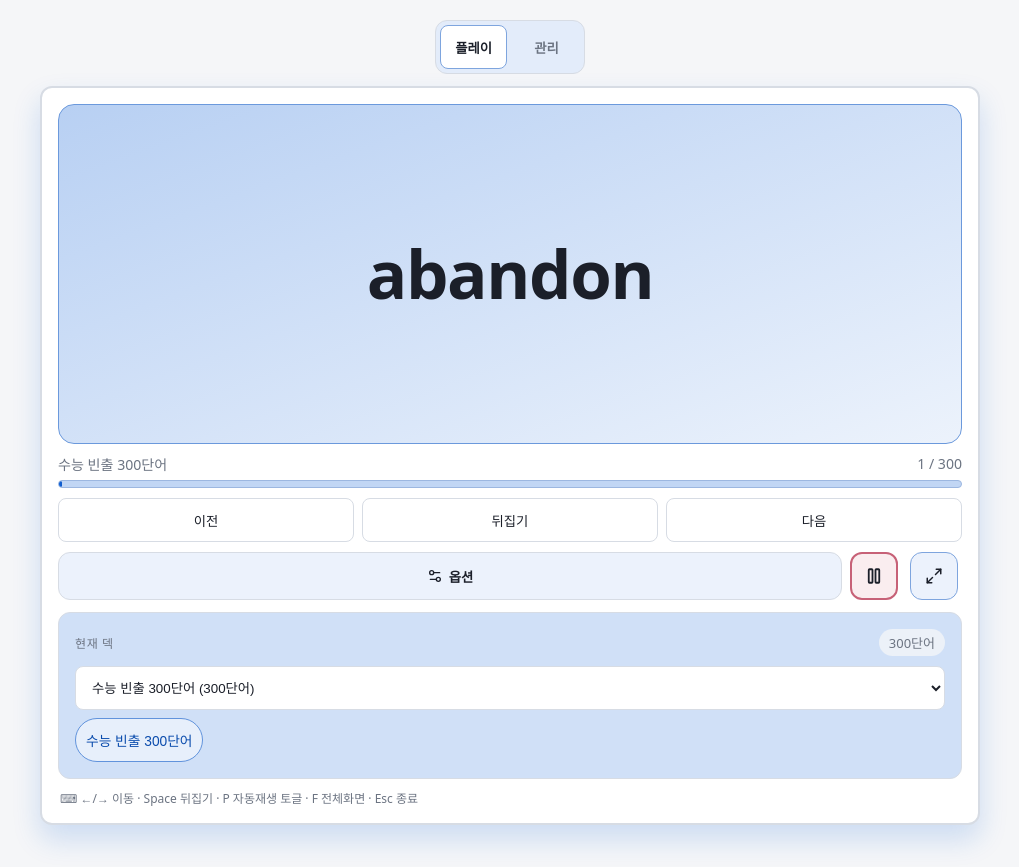
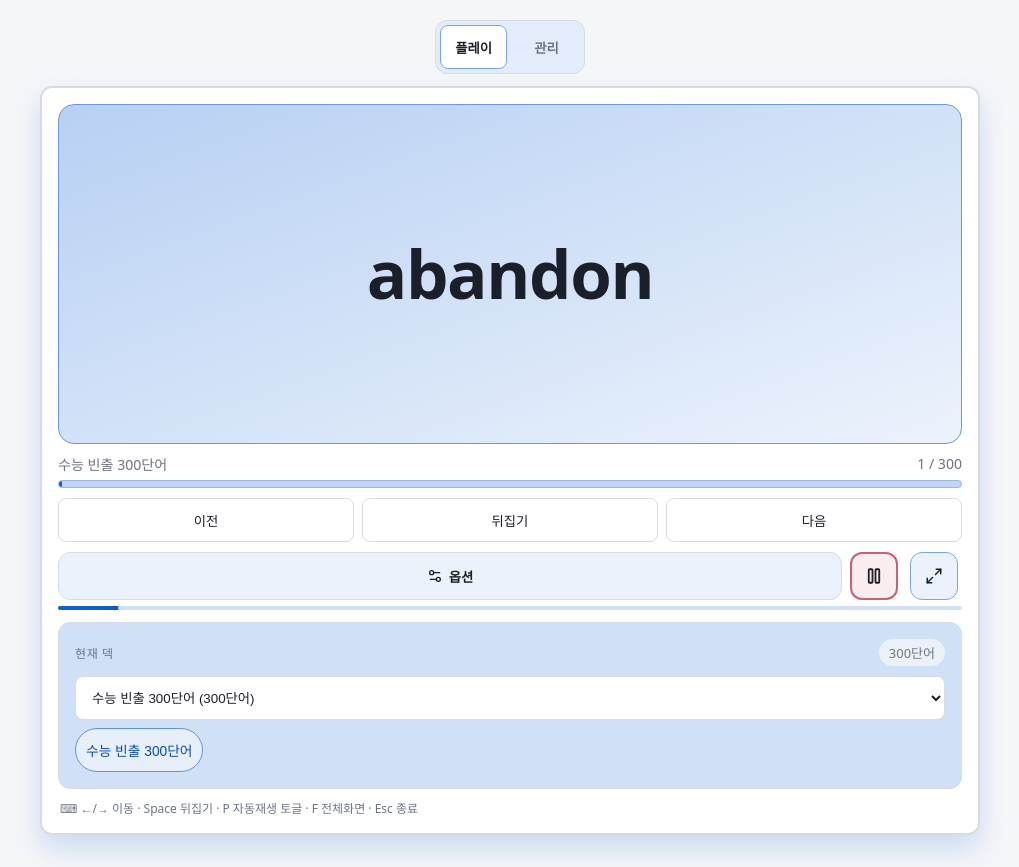
Before and after one commit to itjustcloud/flashcards, a React (Vite) app: page / in a window 1280 px wide. Both pictures are taken after a click on the button 1004 px from the left and 576 px from the top of the page. Shown: the whole page, without its empty margins (130-1149 px from the left). Built offline with nearby package versions, Linux system fonts and the light colour scheme.

Commit message:
feat: add autoplay countdown gauge

```diff
--- a/src/App.tsx
+++ b/src/App.tsx
@@ -48,9 +48,11 @@ export default function App() {
   const [isFullscreen, setIsFullscreen] = useState(false);
   const [isFocusMode, setIsFocusMode] = useState(false);
   const [isOptionsSheetOpen, setIsOptionsSheetOpen] = useState(false);
+  const [autoplayRemainRatio, setAutoplayRemainRatio] = useState(1);
   const slideRef = useRef<HTMLDivElement | null>(null);
   const frontInputRef = useRef<HTMLInputElement | null>(null);
   const backInputRef = useRef<HTMLInputElement | null>(null);
+  const autoplayCycleStartRef = useRef<number | null>(null);
 
   useEffect(() => {
     saveAppState(state);
@@ -111,13 +113,38 @@ export default function App() {
   }, [queue.length]);
 
   useEffect(() => {
-    if (!autoplay || queue.length === 0) return;
+    if (!autoplay || queue.length === 0) {
+      setAutoplayRemainRatio(1);
+      autoplayCycleStartRef.current = null;
+      return;
+    }
+
+    autoplayCycleStartRef.current = Date.now();
+    setAutoplayRemainRatio(1);
+
     const id = window.setInterval(() => {
       setQueueIndex((current) => nextIndex(current, queue.length));
       setShowAnswer(false);
     }, autoplayIntervalSec * 1000);
     return () => window.clearInterval(id);
   }, [autoplay, autoplayIntervalSec, queue.length]);
+
+  useEffect(() => {
+    if (!autoplay || queue.length === 0) return;
+
+    autoplayCycleStartRef.current = Date.now();
+    setAutoplayRemainRatio(1);
+
+    const tick = window.setInterval(() => {
+      const startedAt = autoplayCycleStartRef.current;
+      if (!startedAt) return;
+      const elapsed = Date.now() - startedAt;
+      const remain = Math.max(0, 1 - elapsed / (autoplayIntervalSec * 1000));
+      setAutoplayRemainRatio(remain);
+    }, 50);
+
+    return () => window.clearInterval(tick);
+  }, [autoplay, autoplayIntervalSec, queue.length, queueIndex]);
 
   const updateDecks = (updater: (decks: Deck[]) => Deck[], selectedDeckId?: string | null) => {
     setState((current) => {
@@ -483,6 +510,12 @@ export default function App() {
             </button>
           </div>
 
+          {autoplay && queue.length > 0 && (
+            <div className="autoplay-timer" aria-label="자동재생 남은 시간">
+              <span className="autoplay-timer-fill" style={{ transform: `scaleX(${autoplayRemainRatio})` }} />
+            </div>
+          )}
+
           <section className="deck-selector panel" aria-label="플레이 덱 선택">
             <div className="deck-selector-head">
               <p className="deck-selector-title">현재 덱</p>
--- a/src/styles.css
+++ b/src/styles.css
@@ -368,6 +368,23 @@ button:active:not(:disabled) {
   background: color-mix(in srgb, var(--danger) 8%, var(--surface));
 }
 
+.autoplay-timer {
+  margin-top: 6px;
+  height: 4px;
+  border-radius: 999px;
+  overflow: hidden;
+  background: color-mix(in srgb, var(--surface) 80%, var(--accent));
+}
+
+.autoplay-timer-fill {
+  display: block;
+  height: 100%;
+  width: 100%;
+  transform-origin: left center;
+  background: linear-gradient(90deg, var(--accent), color-mix(in srgb, var(--accent) 65%, var(--accent-strong)));
+  transition: transform 50ms linear;
+}
+
 .shortcut-help {
   margin: 10px 2px 0;
   color: var(--muted);
```
